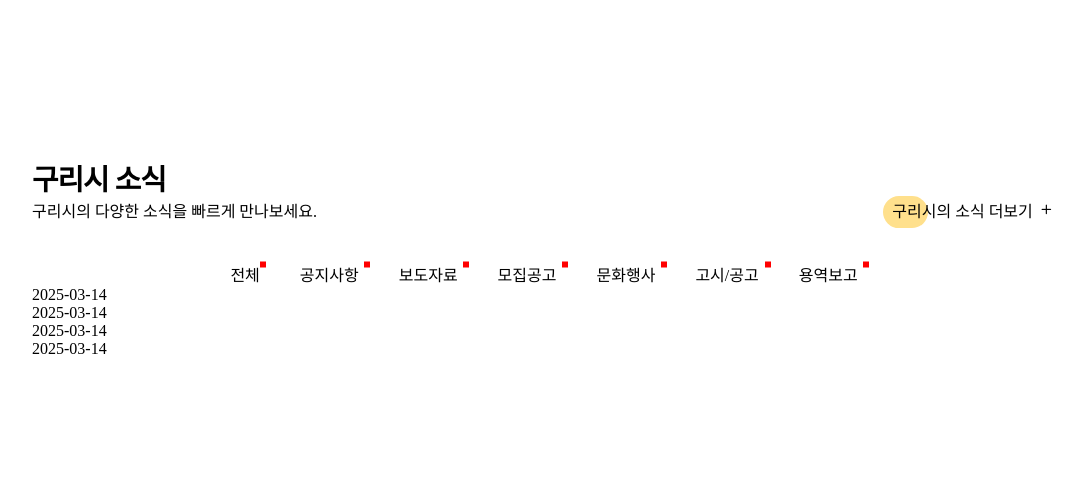
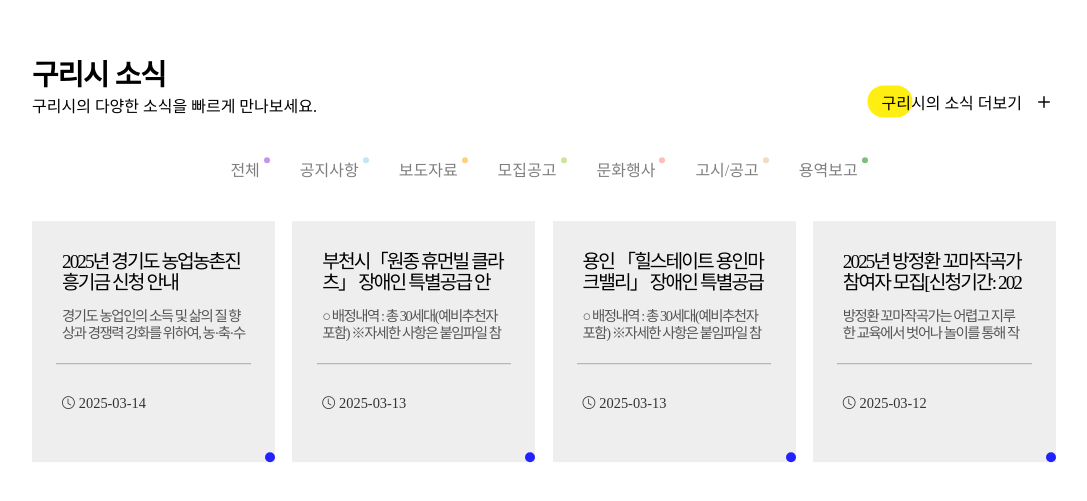
Before and after one commit to move-to-next/web-snippets, a plain HTML site: page webContents01/webContents.html in a window 1280 px wide. Shown: the part 143-644 px from the top of the page, without its empty margins (96-1183 px from the left). Drawn offline with nearby package versions, Linux system fonts and the light colour scheme.

Commit message:
web-snippet - css 스타일링 및 html 코드 수정

```diff
--- a/webContents01/webContents.css
+++ b/webContents01/webContents.css
@@ -17,7 +17,7 @@ main{
 }
 
 
-/* 구리시 뉴스 컨텐츠 설정 */
+/*** 구리시 뉴스 컨텐츠 설정 ***/
 .guri-news{
     position: absolute;
     width: 80%;
@@ -25,7 +25,7 @@ main{
     left: 50%;
     transform: translate(-50%, -50%);
 }
-/* 뉴스 콘텐츠 타이틀(TITLE) */
+/** 뉴스 콘텐츠 타이틀(TITLE) **/
 .guri-news > .guri-news-head{
     position: relative;
     display: flex;
@@ -33,50 +33,68 @@ main{
     align-items: flex-end;
 }
 /* 뉴스 타이틀 텍스트 */
-.guri-news-head > .guri-news-title{
+.guri-news-head > .news-head-title{
     position: relative;
 }
-.guri-news-title > h2{
+.news-head-title > h2{
     font-family: "S-Core Dream 8";
     font-size: 1.8em;
     letter-spacing: -1px;
 }
-.guri-news-title > span{
+.news-head-title > span{
     font-family: "S-Core Dream 3";
     font-size: 1em;
 }
 /* 뉴스 타이틀 더보기 */
-.guri-news-head > .guri-news-more{
+.guri-news-head > .news-head-more{
     position: relative;
     z-index: 1;
 }
-.guri-news-more > a{
+.news-head-more > a{
+    display: flex;
     z-index: 2;
 }
-.guri-news-more > a > span{
+.news-head-more > a > span{
     position: relative;
+    display: inline-block;
+    padding: 0 10px;
     font-family: "S-Core Dream 4";
     font-size: 1em;
     z-index: 3;
 }
-.guri-news-more > a > i{
-    font-size: 1.2em;
+.news-head-more > a > i{
+    position: relative;
+    display: block;
+    font-size: 1.5em;
     font-weight: 900;
+    z-index: 3;
 }
-.guri-news-more > a > span::after{
+.news-head-more > a > span::after{
     content: '';
     position: absolute;
     top: 0;
     left: 0;
-    transform: translate(-20%, -20%);
+    transform: translate(-10%, -15%);
     width: 45px;
     height: 32px;
     border-radius: 20px;
-    background-color: rgb(255, 224, 140);
+    background-color: #fe1;
     z-index: -1;
+    transition: 0.3s ease-in-out;
+}
+.news-head-more:hover > a > span::after{
+    content: '';
+    position: absolute;
+    top: 0;
+    transform: translate(510%, -15%);
+    width: 32px;
+    height: 32px;
+    background-color: #fe1;
+    z-index: -1;
+    transition: 0.3s ease-in-out;
 }
 
-/* 뉴스 콘텐츠 메뉴(MENU) */
+/** 뉴스 콘텐츠 메뉴(MENU) **/
 .guri-news > .guri-news-menu{
     position: relative;
     margin-top: 5vh;
@@ -87,7 +105,13 @@ main{
 }
 .guri-news-menu > ul > li{
     position: relative;
-    margin: 0 20px;
+    margin: 0 10px;
+    opacity: 50%;
+}
+.guri-news-menu > ul > [li*=action]{
+    position: relative;
+    margin: 0 10px;
+    opacity: 100%;
 }
 .guri-news-menu > ul > li::after{
     content: '';
@@ -95,8 +119,120 @@ main{
     display: flex;
     justify-items: flex-end;
     top: 0;
-    right: -20%;
+    right: 0;
     width: 6px;
     height: 6px;
-    background-color: red;
+    border-radius: 20px;
 }
+.guri-news-menu > ul > li:nth-child(1)::after{
+    background-color: blueviolet;
+}
+.guri-news-menu > ul > li:nth-child(2)::after{
+    background-color: skyblue;
+}
+.guri-news-menu > ul > li:nth-child(3)::after{
+    background-color: orange;
+}
+.guri-news-menu > ul > li:nth-child(4)::after{
+    background-color: yellowgreen;
+}
+.guri-news-menu > ul > li:nth-child(5)::after{
+    background-color: salmon;
+}
+.guri-news-menu > ul > li:nth-child(6)::after{
+    background-color: burlywood;
+}
+.guri-news-menu > ul > li:nth-child(7)::after{
+    background-color: green;
+}
+.guri-news-menu > ul > li > a{
+    font-family: "S-Core Dream 4";
+    padding: 0 10px;
+}
+
+/** 뉴스 콘텐츠 카드(CARD) **/
+.guri-news > .guri-news-card{
+    position: relative;
+    margin-top: 5vh;
+}
+.guri-news-card > ul{
+    position: relative;
+    display: flex;
+    justify-content: space-between;
+}
+/* 뉴스 카드의 내용 */
+.guri-news-card > ul > .news-card-list{
+    position: relative;
+    width: 19vw;
+    background-color: #eee;
+}
+.news-card-list > .card-list-contents{
+    position: relative;
+    display: flex;
+    flex-direction: column;
+    justify-content: space-between;
+}
+/* 뉴스 카드 텍스트 */
+.card-list-contents > .list-contents-text{
+    position: relative;
+}
+.list-contents-text > .contents-text-title{
+    font-family: "S-Core Dream 6";
+    font-size: 1.2em;
+    line-height: 1.1em;
+    letter-spacing: -0.1em;
+    color: #000;
+    overflow: hidden;
+    max-height: 3.7em;
+    word-break: break-all;
+    margin-bottom: 2vh;
+    padding: 30px;
+}
+.list-contents-text > .contents-text-info{
+    font-family: "S-Core Dream 3";
+    font-size: 0.9em;
+    line-height: 1.2em;
+    letter-spacing: -0.1em;
+    color: #555;
+    padding: 0 30px;
+    overflow: hidden;
+    max-height: 2.4em;
+    line-height: 1.2em;
+}
+.list-contents-text::after{
+    content: '';
+    display: block;
+    width: 80%;
+    margin: 20px auto 0;
+    height: 1px;
+    background-color: #aaa;
+}
+/* 뉴스 카드 날짜 */
+.card-list-contents > .list-contents-term{
+    position: relative;
+    padding-bottom: 20px;
+}
+.list-contents-term > .contents-term-date{
+    position: relative;
+    padding: 30px;
+}
+.contents-term-date > i{
+    font-size: 0.8em;
+    color:#333;
+}
+.contents-term-date > span{
+    font-family: "S-Core Dream 3";
+    font-size: 0.9em;
+    color:#333;
+}
+.guri-news-card > ul > .news-card-list::after{
+    content: '';
+    position: absolute;
+    display: block;
+    bottom: 0;
+    right: 0;
+    width: 10px;
+    height: 10px;
+    border-radius: 1em;
+    background-color: #22f;
+}
--- a/webContents01/webContents.html
+++ b/webContents01/webContents.html
@@ -11,11 +11,11 @@
     <main>
         <section class="guri-news">
             <div class="guri-news-head">
-                <div class="guri-news-title">
+                <div class="news-head-title">
                     <h2>구리시 소식</h2>
                     <span>구리시의 다양한 소식을 빠르게 만나보세요.</span>
                 </div>
-                <div class="guri-news-more">
+                <div class="news-head-more">
                     <a href="#">
                         <span>구리시의 소식 더보기</span>
                         <i class="bi bi-plus"></i>
@@ -33,56 +33,60 @@
                     <li><a href="#">용역보고</a></li>
                 </ul>
             </div>
-            <div>
+            <div class="guri-news-card">
                 <ul>
-                    <li>
-                        <a href="#" class="">
-                            <div class="">
-                                <p class=""></p>
-                                <p></p>
+                    <li class="news-card-list">
+                        <a href="#" class="card-list-contents">
+                            <div class="list-contents-text">
+                                <p class="contents-text-title">2025년 경기도 농업농촌진흥기금 신청 안내</p>
+                                <p class="contents-text-info">경기도 농업인의 소득 및 삶의 질 향상과 경쟁력 강화를 위하여, 농·축·수산업에 종사하는</p>
                             </div>
-                            <div>
-                                <p class="">
+                            <div class="list-contents-term">
+                                <p class="contents-term-date">
+                                    <i class="bi bi-clock"></i>
                                     <span>2025-03-14</span>
                                 </p>
                             </div>
                         </a>
                     </li>
-                    <li>
-                        <a href="#" class="">
-                            <div class="">
-                                <p class=""></p>
-                                <p></p>
+                    <li class="news-card-list">
+                        <a href="#" class="card-list-contents">
+                            <div class="list-contents-text">
+                                <p class="contents-text-title">부천시「원종 휴먼빌 클라츠」 장애인 특별공급 안내</p>
+                                <p class="contents-text-info">○ 배정내역 : 총 30세대(예비추천자 포함) ※자세한 사항은 붙임파일 참고 ○ 신청대상 :</p>
                             </div>
-                            <div>
-                                <p class="">
-                                    <span>2025-03-14</span>
+                            <div class="list-contents-term">
+                                <p class="contents-term-date">
+                                    <i class="bi bi-clock"></i>
+                                    <span>2025-03-13</span>
                                 </p>
                             </div>
                         </a>
                     </li>
-                    <li>
-                        <a href="#" class="">
-                            <div class="">
-                                <p class=""></p>
-                                <p></p>
+                    <li class="news-card-list">
+                        <a href="#" class="card-list-contents">
+                            <div class="list-contents-text">
+                                <p class="contents-text-title">용인 「힐스테이트 용인마크밸리」 장애인 특별공급 안내</p>
+                                <p class="contents-text-info">○ 배정내역 : 총 30세대(예비추천자 포함) ※자세한 사항은 붙임파일 참고 ○ 신청대상 :</p>
                             </div>
-                            <div>
-                                <p class="">
-                                    <span>2025-03-14</span>
+                            <div class="list-contents-term">
+                                <p class="contents-term-date">
+                                    <i class="bi bi-clock"></i>
+                                    <span>2025-03-13</span>
                                 </p>
                             </div>
                         </a>
                     </li>
-                    <li>
-                        <a href="#" class="">
-                            <div class="">
-                                <p class=""></p>
-                                <p></p>
+                    <li class="news-card-list">
+                        <a href="#" class="card-list-contents">
+                            <div class="list-contents-text">
+                                <p class="contents-text-title">2025년 방정환 꼬마작곡가 참여자 모집[신청기간: 2025. 3. 13.(목)~3. 31.(월)]</p>
+                                <p class="contents-text-info">방정환 꼬마작곡가는 어렵고 지루한 교육에서 벗어나 놀이를 통해 작곡을 배우는 프로그램입니다.</p>
                             </div>
-                            <div>
-                                <p class="">
-                                    <span>2025-03-14</span>
+                            <div class="list-contents-term">
+                                <p class="contents-term-date">
+                                    <i class="bi bi-clock"></i>
+                                    <span>2025-03-12</span>
                                 </p>
                             </div>
                         </a>
```
